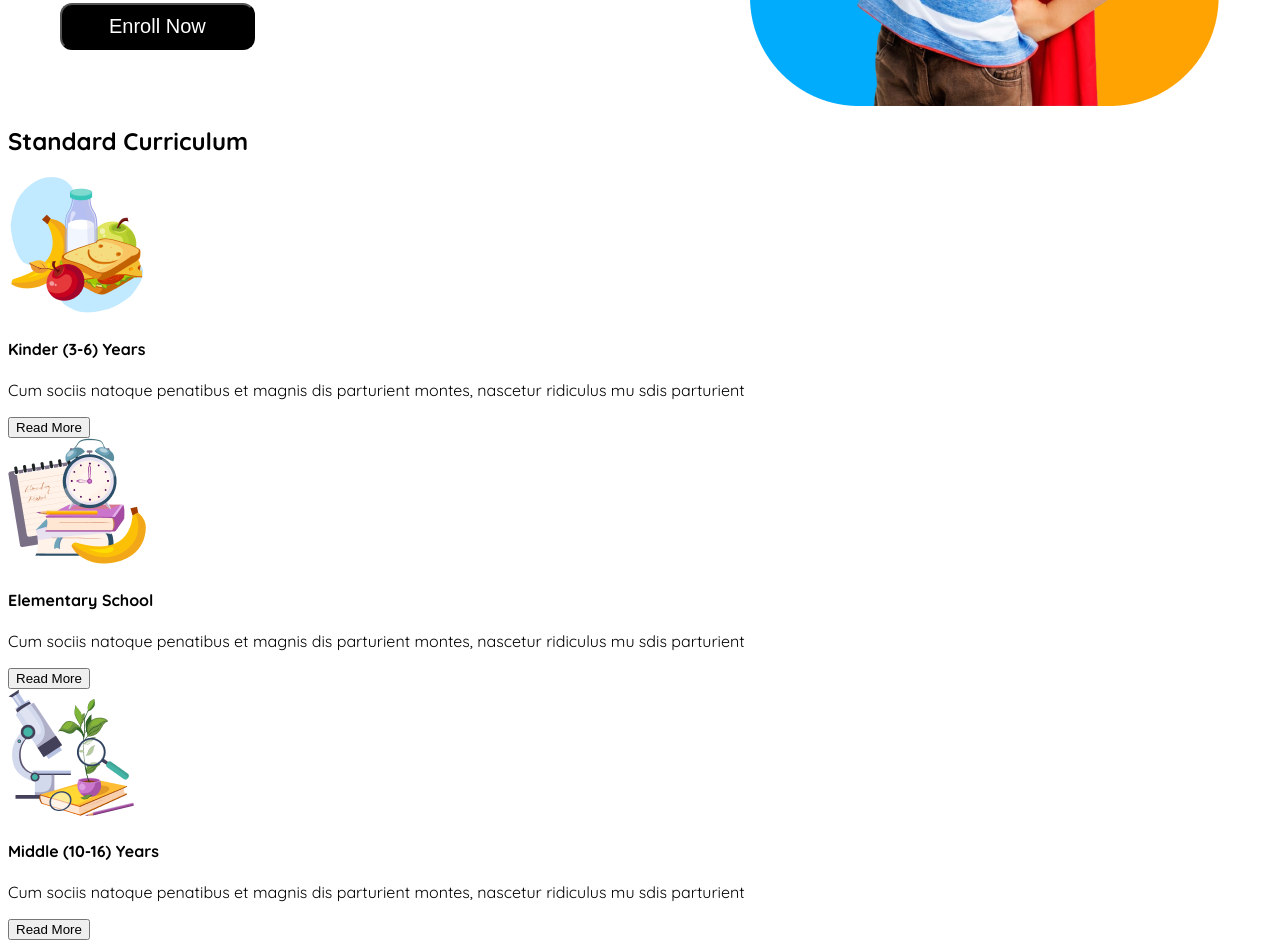
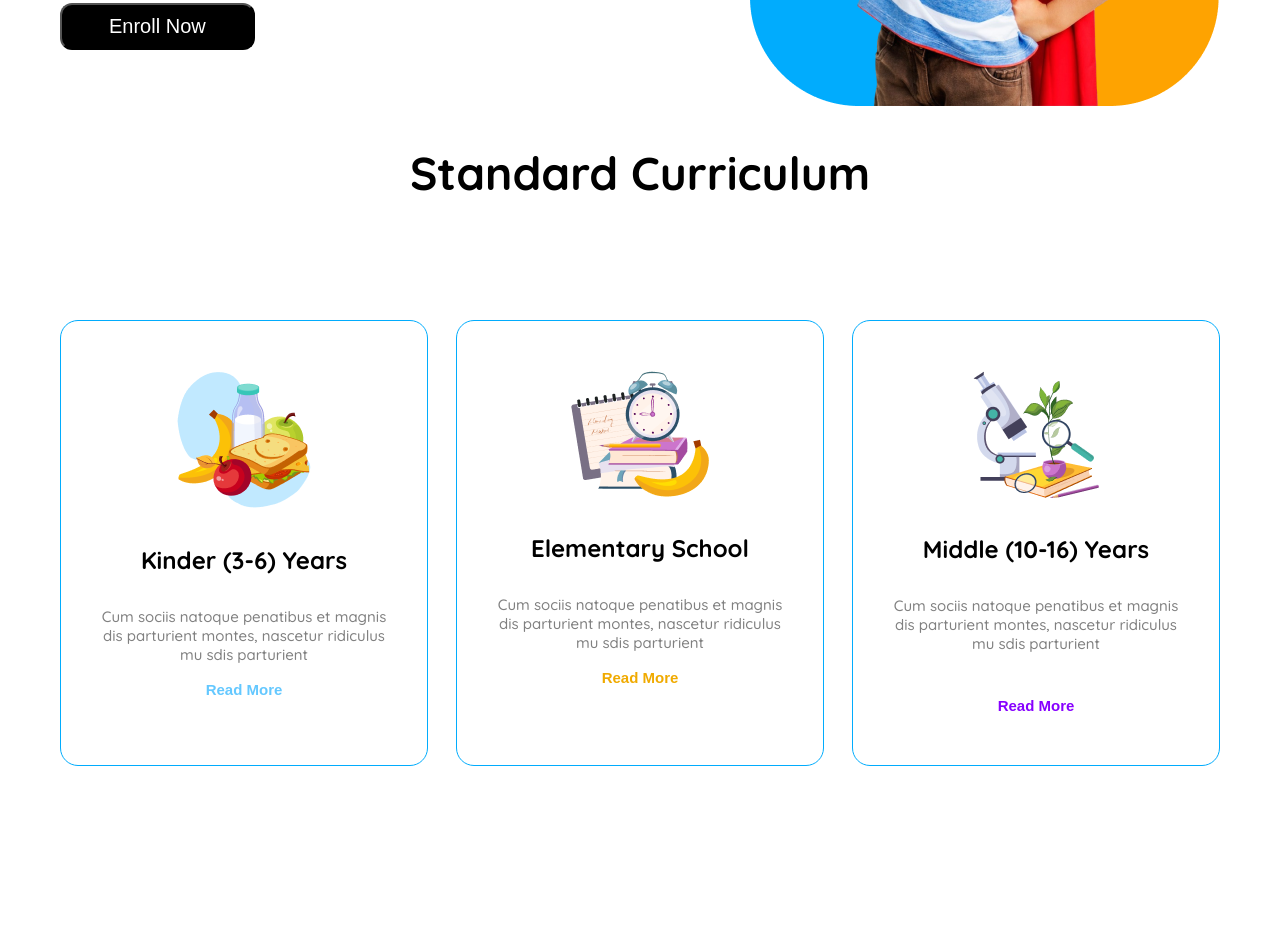
Before and after one commit to muntasirtanjil/assignment-2, a plain HTML site: page index.html in a window 1280 px wide. Shown: the part 477-1425 px from the top of the page. After the commit the page ends 1251 px from the top, so only its background shows below. Drawn offline with Linux system fonts and the light colour scheme.

Commit message:
my standard section almost complete

```diff
--- a/index.html
+++ b/index.html
@@ -45,15 +45,15 @@
     </header>
     <main>
         <section class="standard">
-            <h1>Standard Curriculum</h1>
-                <div class="standard-boxs">
-                    <div class="standard-box">
+            <h1 class="standard-head">Standard Curriculum</h1>
+                <div class="standard-boxs max-width">
+                    <div class="standard-box ">
                         <img class="standard-img" src="assets/kinder.png" alt=""></img>
                         <h4 class="standard-heading">Kinder (3-6) Years</h4>
                         <p class="standard-paragrap">Cum sociis natoque penatibus et magnis
                             dis parturient montes, nascetur ridiculus
                             mu sdis parturient</p>
-                        <button class="standard-btn">Read More</button>
+                        <button class="standard-btn-1">Read More</button>
                     </div>
                     <div class="standard-box">
                         <img class="standard-img" src="assets/elementary.png" alt=""></img>
@@ -61,7 +61,7 @@
                         <p class="standard-paragrap">Cum sociis natoque penatibus et magnis
                             dis parturient montes, nascetur ridiculus
                             mu sdis parturient</p>
-                        <button class="standard-btn">Read More</button>
+                        <button class="standard-btn-2">Read More</button>
                     </div>
                     <div class="standard-box">
                         <img class="standard-img" src="assets/middle.png" alt=""></img>
@@ -69,7 +69,7 @@
                         <p class="standard-paragrap">Cum sociis natoque penatibus et magnis
                             dis parturient montes, nascetur ridiculus
                             mu sdis parturient</p>
-                        <button class="standard-btn">Read More</button>
+                        <button class="standard-btn-3">Read More</button>
                     </div>
                 </div>
 
--- a/style/style.css
+++ b/style/style.css
@@ -116,6 +116,68 @@ nav img{
     height: 100%;
 }
 
+/* standard curriculum style */
+.standard{
+    background-image: ;
+}
+.standard-head{
+    text-align: center;
+    font-size: 46px;
+    font-weight: bold;
+}
+
+.standard-boxs{
+    display: grid;
+    grid-template-columns: repeat(3 , 1fr);
+    gap: 28px ;
+
+}
+.standard-box{
+   border: 1px solid #01ACFD;
+   text-align: center;
+   max-width: 367px ;
+   margin-top: 80px ;
+   padding: 50px 40px ;
+   border-radius: 18px;
+   /* background: linear-gradient(45deg,#DEF5FF,white);
+   transform: translateY(100px); */
+}
+.standard-img{
+    /* height: 100%;
+    width: 100%;    */
+}
+.standard-heading{
+    font-size: 24px ;
+    font-weight: bold;
+}
+.standard-paragrap{
+    font-size: 15px ;
+    font-weight: 500;
+    color: #808080;
+}
+.standard-btn-1{
+    font-size: 15px ;
+    font-weight: bold;
+    color: #64C8FF;
+    border: none;
+    background-color: white;
+}
+.standard-btn-2{
+    font-size: 15px ;
+    font-weight: bold;
+    color: #F0AA00;
+    border: none;
+    background-color: white;
+}
+.standard-btn-3{
+    font-size: 15px ;
+    font-weight: bold;
+    color: #8700FF;
+    border: none;
+    background-color:white;
+    margin-top: 28px ;
+}
+
 /* responsive for mobile device */
 @media screen and (max-width : 576px ) {
  .enroll-section{
@@ -129,7 +191,7 @@ nav img{
     padding: 0px ;
     text-align: center;
 
-
+ }
 
  .enroll-heading{
     font-size: 2rem;
```
Also changed, not shown: B11-A2-Kids-School/assets/bg.png (added), B11-A2-Kids-School/assets/dribble.png (added), B11-A2-Kids-School/assets/elementary.png (added), B11-A2-Kids-School/assets/fb.png (added), B11-A2-Kids-School/assets/google+.png (added), B11-A2-Kids-School/assets/hero-kids.png (added), B11-A2-Kids-School/assets/kinder.png (added), B11-A2-Kids-School/assets/logo.png (added), B11-A2-Kids-School/assets/middle.png (added), B11-A2-Kids-School/assets/story-1.png (added), B11-A2-Kids-School/assets/story-2.png (added), B11-A2-Kids-School/assets/story-3.png (added), B11-A2-Kids-School/assets/story-4.png (added), B11-A2-Kids-School/assets/story-5.png (added), 1 more files, 2 other files.
